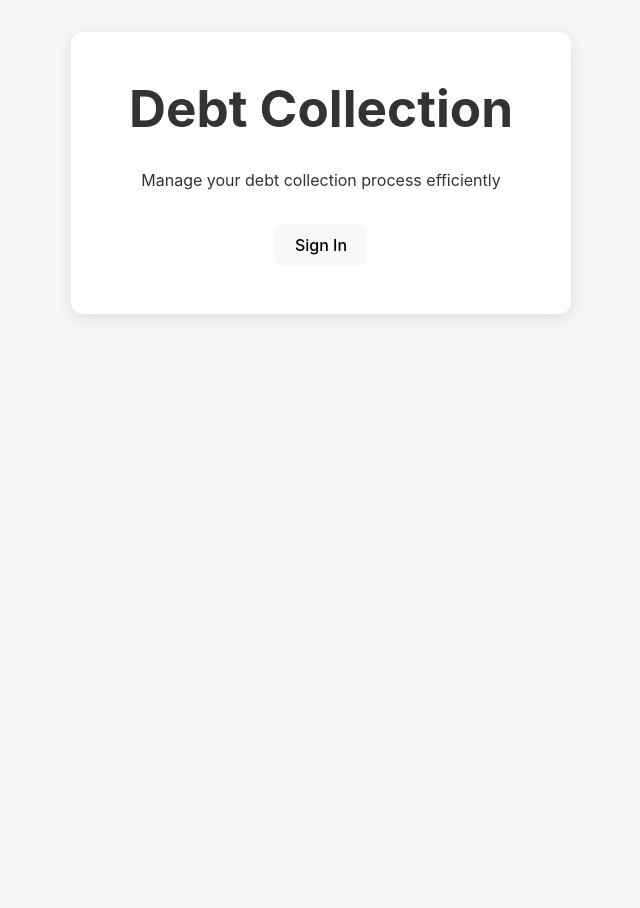
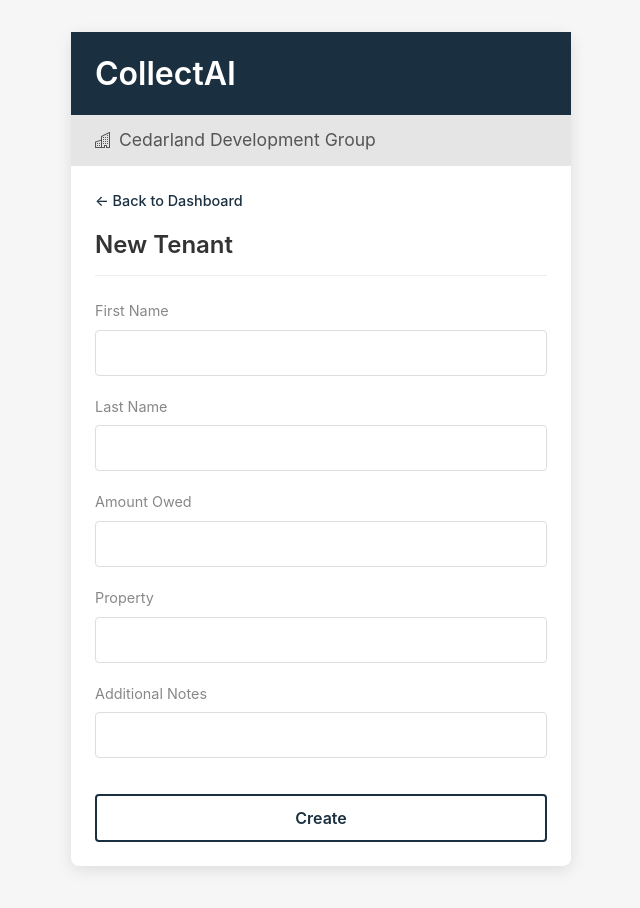
Before and after one commit to glockstock/debt-collection-fe, a React (Vite) app: page /new-tenant in a window 1280 px wide. Before the commit this address led to /. Shown: the top 908 px of the page, without its empty margins (319-959 px from the left). Before the commit the page ends 800 px from the top, so only its background shows below. Built offline with nearby package versions, Linux system fonts and the light colour scheme.

Commit message:
Add New Tenant Form and Update Dashboard Navigation

```diff
--- a/src/App.css
+++ b/src/App.css
@@ -272,3 +272,56 @@ body {
   background-color: #d32f2f;
   color: white;
 }
+
+/* New Tenant Form Styles */
+.tenant-form {
+  display: flex;
+  flex-direction: column;
+  gap: 1.25rem;
+  width: 100%;
+}
+
+.form-group {
+  display: flex;
+  flex-direction: column;
+  gap: 0.5rem;
+}
+
+.form-group label {
+  font-size: 0.9rem;
+  color: #888;
+}
+
+.form-input {
+  padding: 0.75rem;
+  border: 1px solid #ddd;
+  border-radius: 4px;
+  font-size: 1rem;
+  width: 100%;
+  color: #333;
+}
+
+.form-input:focus {
+  outline: none;
+  border-color: #1a3040;
+  box-shadow: 0 0 0 2px rgba(26, 48, 64, 0.1);
+}
+
+.create-button {
+  padding: 0.75rem 1rem;
+  background-color: white;
+  color: #1a3040;
+  border: 2px solid #1a3040;
+  border-radius: 4px;
+  font-weight: 600;
+  cursor: pointer;
+  font-size: 1rem;
+  width: 100%;
+  margin-top: 1rem;
+  transition: background-color 0.2s, color 0.2s;
+}
+
+.create-button:hover {
+  background-color: #1a3040;
+  color: white;
+}
--- a/src/App.tsx
+++ b/src/App.tsx
@@ -2,6 +2,7 @@ import { BrowserRouter as Router, Routes, Route, Navigate } from 'react-router-d
 import SplashPage from './components/SplashPage'
 import Dashboard from './components/Dashboard'
 import TenantDetails from './components/TenantDetails'
+import NewTenant from './components/NewTenant'
 import './App.css'
 
 function App() {
@@ -11,6 +12,7 @@ function App() {
         <Route path="/" element={<SplashPage />} />
         <Route path="/dashboard" element={<Dashboard />} />
         <Route path="/tenant/:tenantId" element={<TenantDetails />} />
+        <Route path="/new-tenant" element={<NewTenant />} />
         <Route path="*" element={<Navigate to="/" replace />} />
       </Routes>
     </Router>
--- a/src/components/Dashboard.tsx
+++ b/src/components/Dashboard.tsx
@@ -7,6 +7,10 @@ function Dashboard() {
 
   const handleTenantClick = (tenantId: string) => {
     navigate(`/tenant/${tenantId}`)
+  }
+
+  const handleNewTenantClick = () => {
+    navigate('/new-tenant')
   }
 
   return (
@@ -58,7 +62,7 @@ function Dashboard() {
           </div>
         </div>
 
-        <button className="new-tenant-button">
+        <button className="new-tenant-button" onClick={handleNewTenantClick}>
           New Tenant
         </button>
       </div>
--- /dev/null
+++ b/src/components/NewTenant.tsx
@@ -0,0 +1,99 @@
+import { useNavigate } from 'react-router-dom'
+import '../App.css'
+import { Building } from '../icons/Building'
+
+function NewTenant() {
+  const navigate = useNavigate()
+
+  const handleBackClick = () => {
+    navigate('/dashboard')
+  }
+
+  const handleSubmit = (e: React.FormEvent) => {
+    e.preventDefault()
+    // In a real app, we would save the tenant data here
+    // For now, just navigate back to the dashboard
+    navigate('/dashboard')
+  }
+
+  return (
+    <div className="dashboard-container">
+      <header className="dashboard-header">
+        <h1>CollectAI</h1>
+      </header>
+      <div className="company-header">
+        <Building />
+        <span>Cedarland Development Group</span>
+      </div>
+      <div className="content-container">
+        <div className="back-link" onClick={handleBackClick}>
+          ← Back to Dashboard
+        </div>
+
+        <h2 className="tenant-name">New Tenant</h2>
+
+        <form className="tenant-form" onSubmit={handleSubmit}>
+          <div className="form-group">
+            <label htmlFor="firstName">First Name</label>
+            <input
+              type="text"
+              id="firstName"
+              name="firstName"
+              className="form-input"
+              required
+            />
+          </div>
+
+          <div className="form-group">
+            <label htmlFor="lastName">Last Name</label>
+            <input
+              type="text"
+              id="lastName"
+              name="lastName"
+              className="form-input"
+              required
+            />
+          </div>
+
+          <div className="form-group">
+            <label htmlFor="amountOwed">Amount Owed</label>
+            <input
+              type="text"
+              id="amountOwed"
+              name="amountOwed"
+              className="form-input"
+              required
+            />
+          </div>
+
+          <div className="form-group">
+            <label htmlFor="property">Property</label>
+            <input
+              type="text"
+              id="property"
+              name="property"
+              className="form-input"
+              required
+            />
+          </div>
+
+          <div className="form-group">
+            <label htmlFor="additionalNotes">Additional Notes</label>
+            <input
+              type="text"
+              id="additionalNotes"
+              name="additionalNotes"
+              className="form-input"
+            />
+          </div>
+
+          <button type="submit" className="create-button">
+            Create
+          </button>
+        </form>
+      </div>
+    </div>
+  )
+}
+
+export default NewTenant
```
